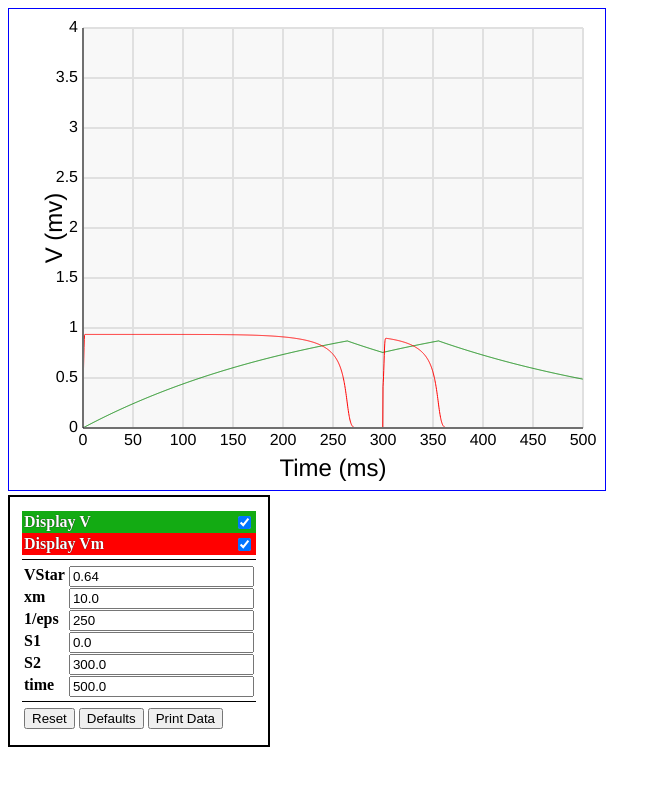
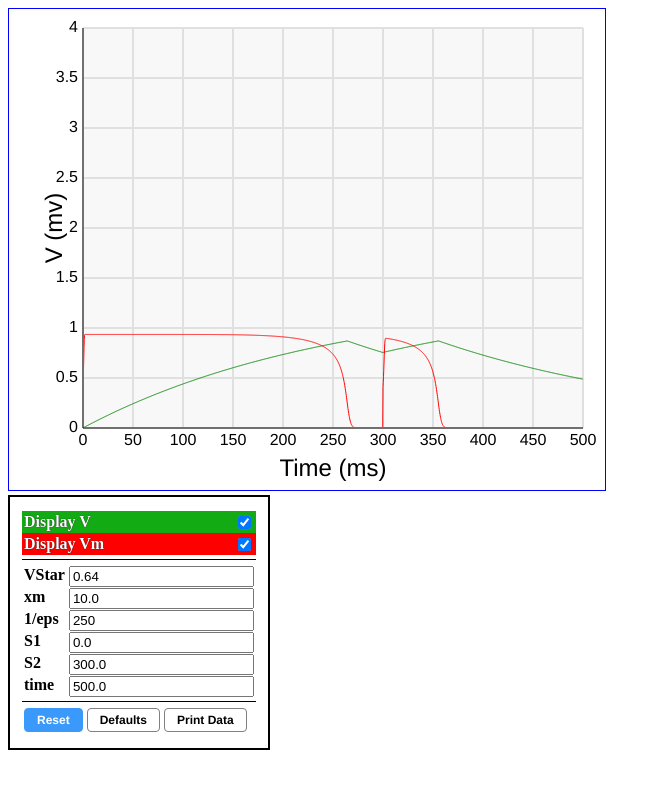
Before and after one commit to TheVirtualHeart/Plotter, a website: page tests/kmodel.html in a window 1280 px wide. Shown: the whole page, without its empty margins (0-661 px from the left). Drawn offline with Linux system fonts and the light colour scheme.

Commit message:
Submit Styling
Updated the styling for the buttons, including styling for a submit button.

```diff
--- a/plotter.css
+++ b/plotter.css
@@ -40,3 +40,22 @@
 .plotter_inputgroup input {
 	float: right;
 }
+
+.plotter_form button {
+	color: black;
+	background-color: white;
+	text-decoration: none;
+	text-align: center;
+	padding: 4px 12px;
+	font-size: 12px;
+	font-weight: 700;
+	font-family: helvetica, arial, sans-serif;
+	border-radius: 4px;
+	border: 1px solid gray;
+}
+
+.plotter_form [type="submit"] {
+	background-color: #3B99FC;
+	color: white;
+	border: 1px solid #3B99FC;
+}
--- a/tests/kmodel.html
+++ b/tests/kmodel.html
@@ -421,7 +421,7 @@
 		<!-- Buttons -->
 		<fieldset>
 			<div class="plotter_inputgroup">
-				<button id="reset">Reset</button>
+				<button type="submit" id="reset">Reset</button>
 				<button id="default">Defaults</button>
 				<button id="getData">Print Data</button>
 			</div>
```
Also changed, not shown: src/plotter.js (+10 -1 lines), src/pointObject.js (+8 -0 lines).
